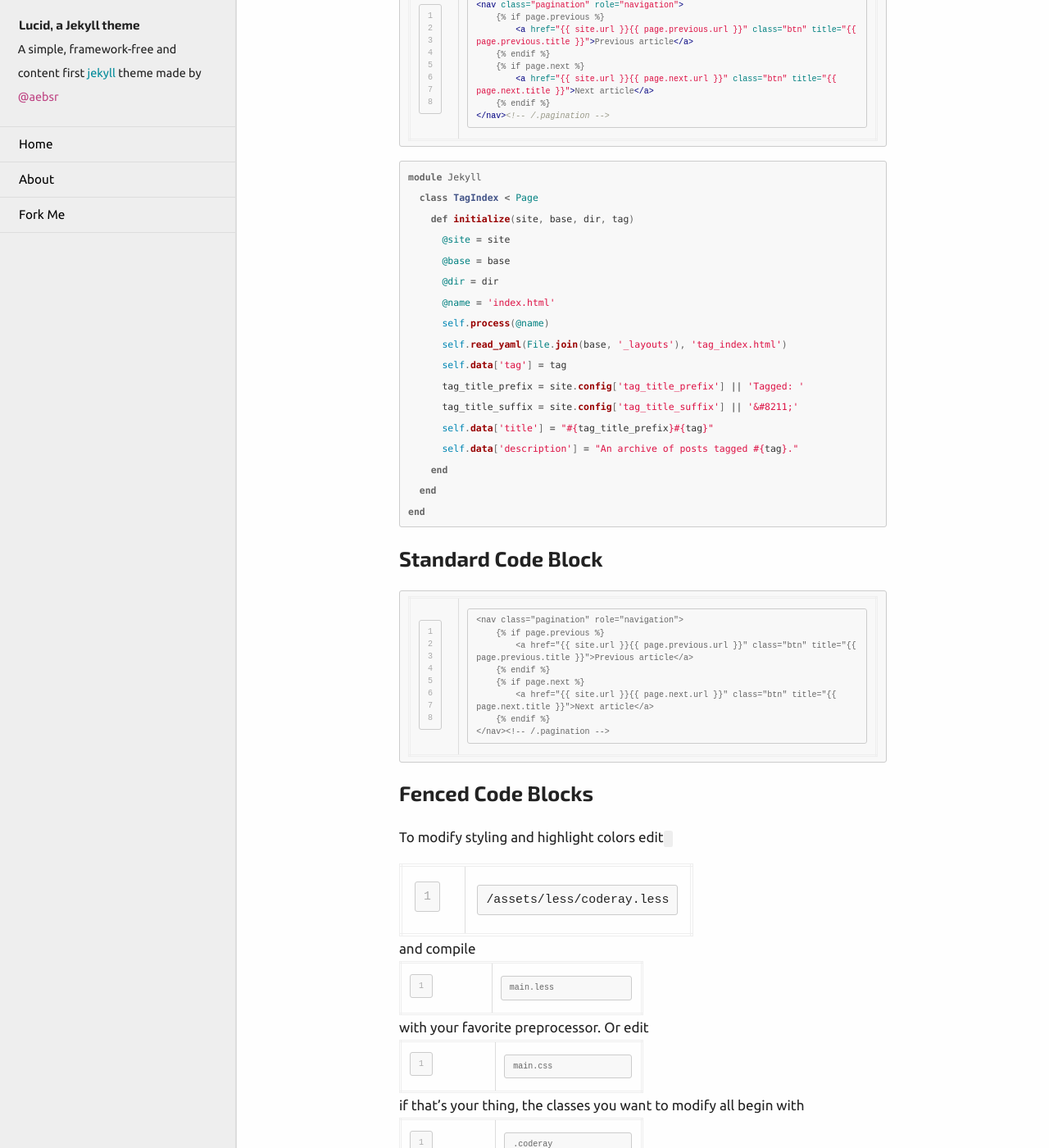
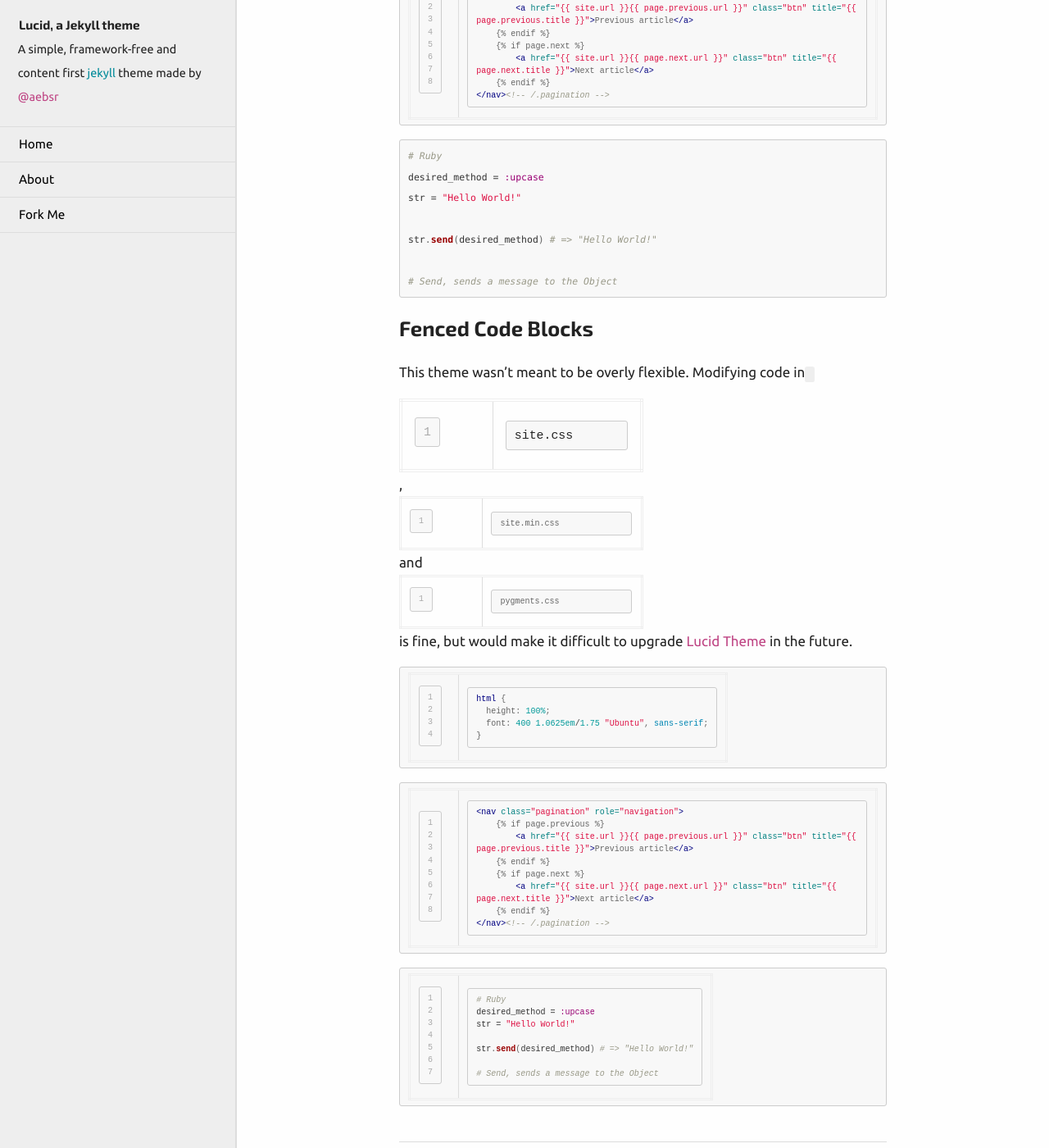
Before and after one commit to aebsr/lucid-jekyll-theme, a Jekyll site: the page built from _posts/2014-01-04-syntax-highlight.markdown, in a window 1280 px wide and 1400 px high, scrolled down 389 px. Shown: the whole window at 82% size. Built offline with Jekyll 4.4.1, drawn with Linux system fonts in a browser that asks for light colours; Markdown is read by kramdown in place of the engine named in the settings; some of the changed text lies outside the part shown.

Commit message:
new sample posts

```diff
--- a/_posts/2014-01-04-syntax-highlight.markdown
+++ b/_posts/2014-01-04-syntax-highlight.markdown
@@ -5,10 +5,9 @@ description: "Demo post displaying the various ways of highlighting code in Mark
 ---
 
 {% highlight css %}
-#container {
-    float: left;
-    margin: 0 -240px 0 0;
-    width: 100%;
+html {
+  height: 100%;
+  font: 400 1.0625em/1.75 "Ubuntu", sans-serif;
 }
 {% endhighlight %}
 
@@ -28,49 +27,23 @@ Line numbering enabled:
 {% endhighlight %}
 
 {% highlight ruby %}
-module Jekyll
-  class TagIndex < Page
-    def initialize(site, base, dir, tag)
-      @site = site
-      @base = base
-      @dir = dir
-      @name = 'index.html'
-      self.process(@name)
-      self.read_yaml(File.join(base, '_layouts'), 'tag_index.html')
-      self.data['tag'] = tag
-      tag_title_prefix = site.config['tag_title_prefix'] || 'Tagged: '
-      tag_title_suffix = site.config['tag_title_suffix'] || '&#8211;'
-      self.data['title'] = "#{tag_title_prefix}#{tag}"
-      self.data['description'] = "An archive of posts tagged #{tag}."
-    end
-  end
-end
+# Ruby
+desired_method = :upcase
+str = "Hello World!"
+
+str.send(desired_method) # => "Hello World!"
+
+# Send, sends a message to the Object
 {% endhighlight %}
-
-
-### Standard Code Block
-
-    {% raw %}
-    <nav class="pagination" role="navigation">
-        {% if page.previous %}
-            <a href="{{ site.url }}{{ page.previous.url }}" class="btn" title="{{ page.previous.title }}">Previous article</a>
-        {% endif %}
-        {% if page.next %}
-            <a href="{{ site.url }}{{ page.next.url }}" class="btn" title="{{ page.next.title }}">Next article</a>
-        {% endif %}
-    </nav><!-- /.pagination -->
-    {% endraw %}
-
 
 ### Fenced Code Blocks
 
-To modify styling and highlight colors edit `/assets/less/coderay.less` and compile `main.less` with your favorite preprocessor. Or edit `main.css` if that's your thing, the classes you want to modify all begin with `.coderay`. Line numbers and a few other things can be modified in `_config.yml` under `coderay`.
+This theme wasn't meant to be overly flexible. Modifying code in `site.css`, `site.min.css` and `pygments.css` is fine, but would make it difficult to upgrade [Lucid Theme](https://github.com/aebsr/lucid-jekyll-theme) in the future.
 
 ~~~ css
-#container {
-    float: left;
-    margin: 0 -240px 0 0;
-    width: 100%;
+html {
+  height: 100%;
+  font: 400 1.0625em/1.75 "Ubuntu", sans-serif;
 }
 ~~~
 
@@ -86,21 +59,11 @@ To modify styling and highlight colors edit `/assets/less/coderay.less` and comp
 ~~~
 
 ~~~ ruby
-module Jekyll
-  class TagIndex < Page
-    def initialize(site, base, dir, tag)
-      @site = site
-      @base = base
-      @dir = dir
-      @name = 'index.html'
-      self.process(@name)
-      self.read_yaml(File.join(base, '_layouts'), 'tag_index.html')
-      self.data['tag'] = tag
-      tag_title_prefix = site.config['tag_title_prefix'] || 'Tagged: '
-      tag_title_suffix = site.config['tag_title_suffix'] || '&#8211;'
-      self.data['title'] = "#{tag_title_prefix}#{tag}"
-      self.data['description'] = "An archive of posts tagged #{tag}."
-    end
-  end
-end
+# Ruby
+desired_method = :upcase
+str = "Hello World!"
+
+str.send(desired_method) # => "Hello World!"
+
+# Send, sends a message to the Object
 ~~~
```
Also changed, not shown: _posts/2014-01-02-are-you-lucid.markdown (added, +39 -0 lines), _posts/2014-01-03-get-out-of-the-kitchen-sink.markdown (added, +71 -0 lines), _posts/2014-01-04-i-can-haz-video.markdown (added, +25 -0 lines), _posts/2014-01-05-welcome-to-jekyll.markdown (+14 -22 lines).
